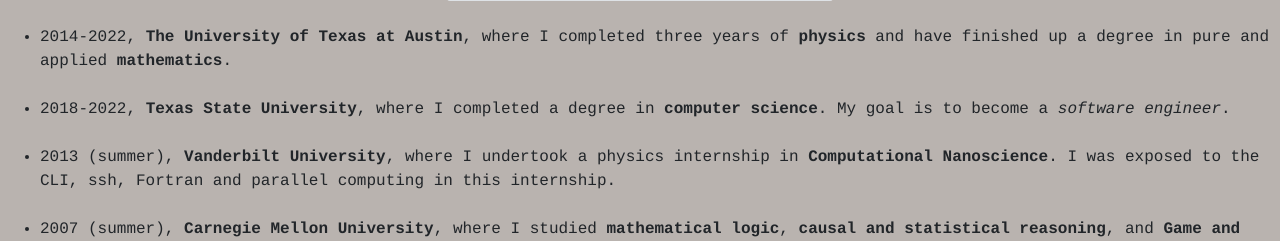
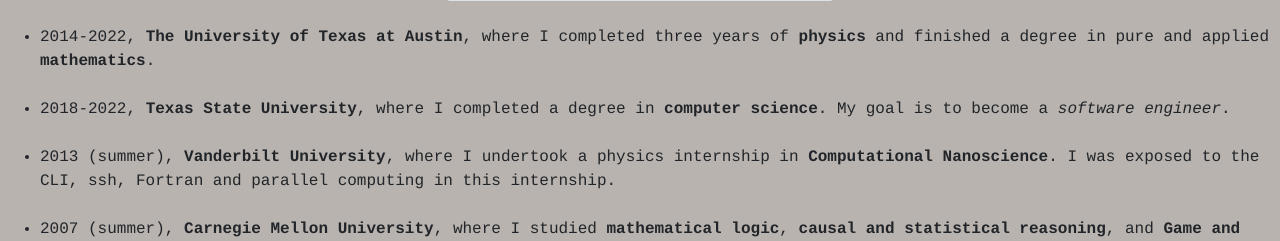
Before and after one commit to Austin-Faulkner/MyWebsite, a Flask app: page /education in a window 1280 px wide. Shown: the part 492-733 px from the top of the page. Run offline with Flask 2, Linux system fonts and the light colour scheme; some libraries are stand-ins or nearby versions.

Commit message:
fixed a typo in education.html

```diff
--- a/templates/education.html
+++ b/templates/education.html
@@ -78,8 +78,8 @@
     <div style="text-align: center;">
       <div style="display: inline-block; text-align: left;">
       <ul>
-          <li> 2014-2022, <strong>The University of Texas at Austin</strong>, where I completed three years of <b>physics</b> and have finished
-              up a degree in pure and applied <b>mathematics</b>.
+          <li> 2014-2022, <strong>The University of Texas at Austin</strong>, where I completed three years of <b>physics</b> and finished
+              a degree in pure and applied <b>mathematics</b>.
           </li>
           <br />
           <li>
```
